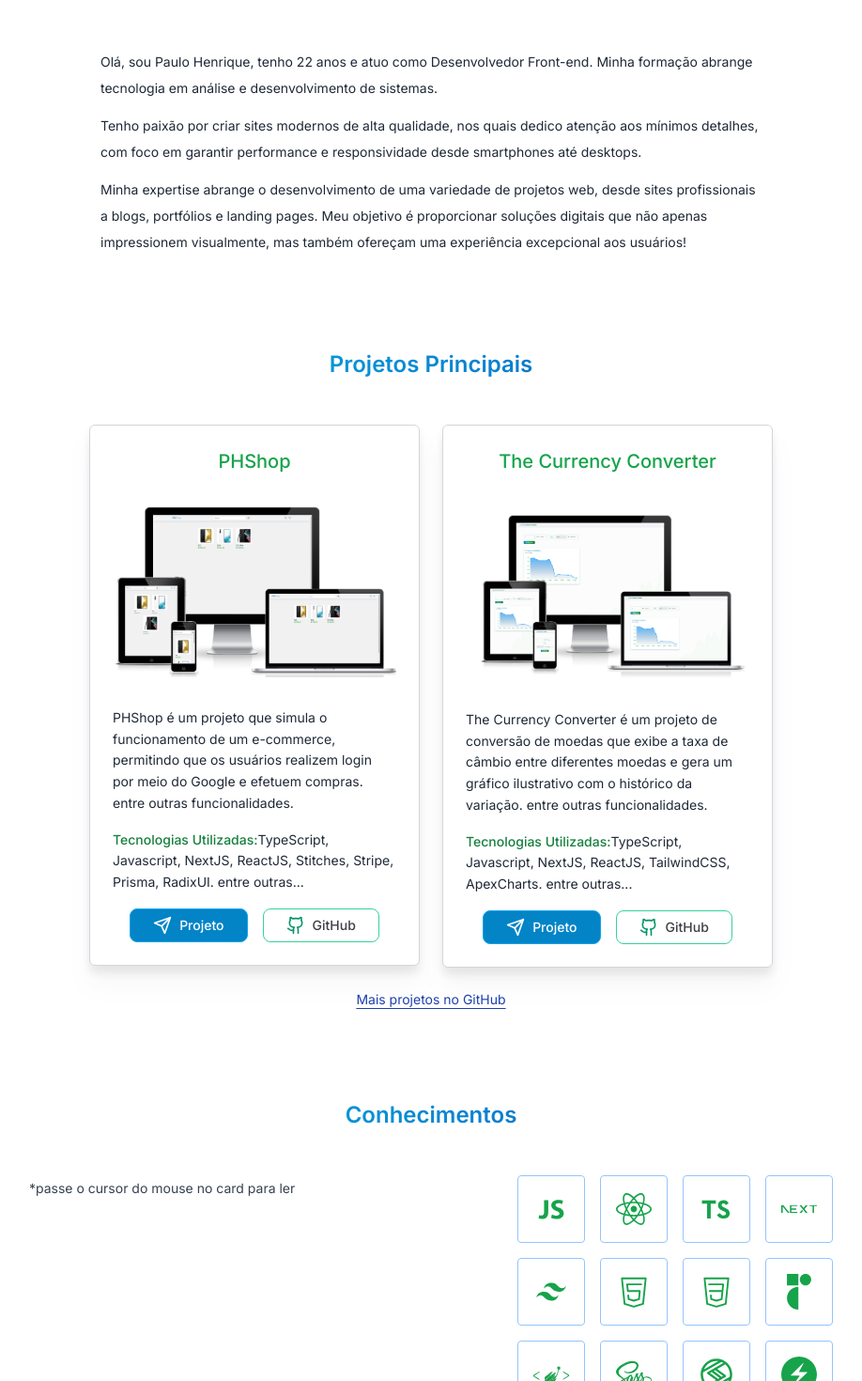
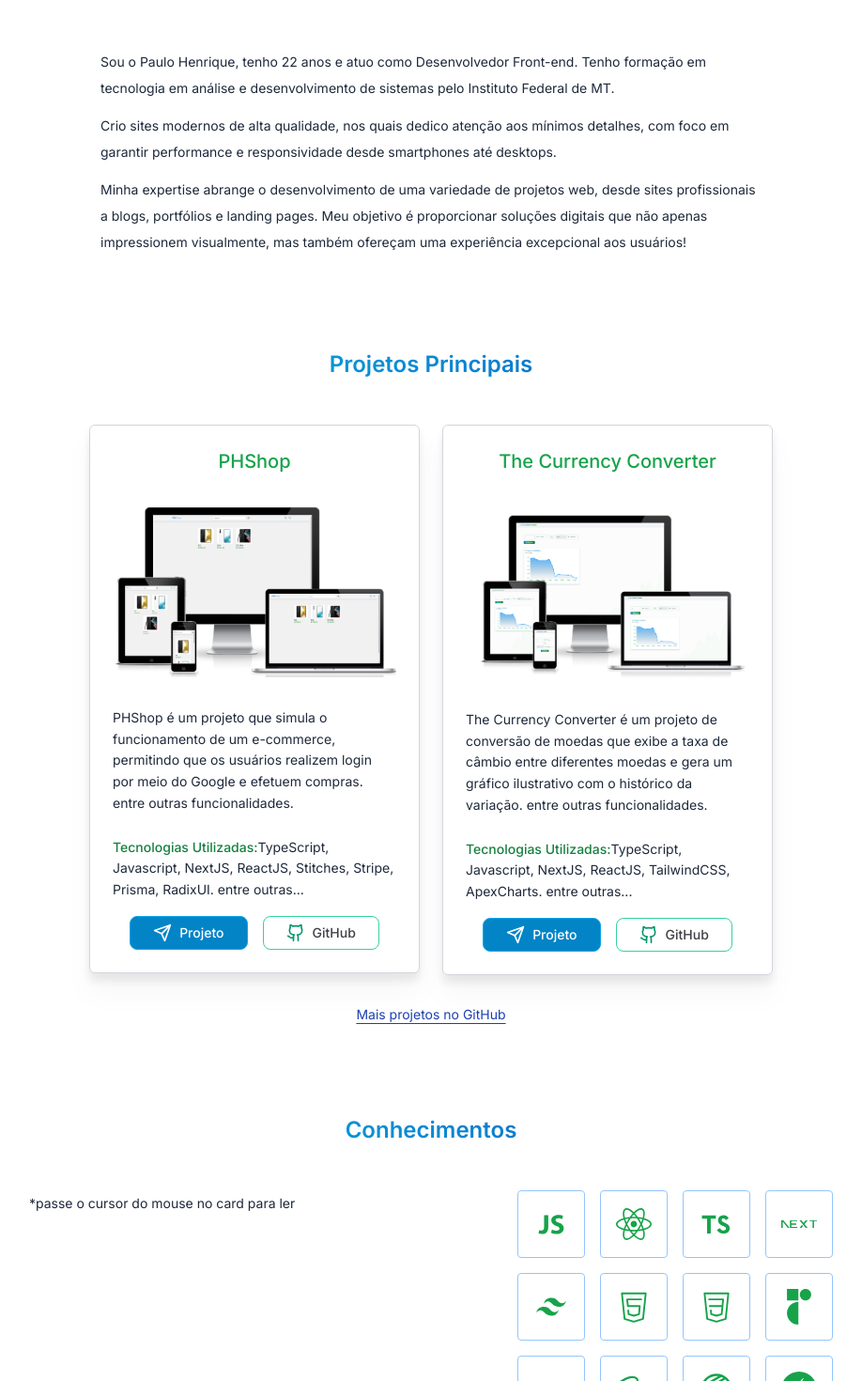
Before and after one commit to phpaulohenrique/portfolio, a Next.js app: page / in a window 1280 px wide. Shown: the part 900-2370 px from the top of the page at 94% size, without its empty margins (181-1099 px from the left). Built offline with nearby package versions, Linux system fonts and the light colour scheme.

Commit message:
style: css improvements.

```diff
--- a/app/components/Button/Button.tsx
+++ b/app/components/Button/Button.tsx
@@ -5,19 +5,20 @@ interface IButtonLink extends LinkProps {
     variant: 'primary' | 'secondary'
     children: ReactNode
     className?: string
+    target?: string
 }
 
 export function ButtonLink({ variant, children, className, ...rest }: IButtonLink) {
     return variant === 'primary' ? (
         <Link
-            className={`h-11 px-6 border border-sky-500 bg-sky-600 text-white rounded-lg font-medium flex items-center gap-2 min-w-[8rem] hover:brightness-110 transition-brightness duration-300 ${className}`}
+            className={`transition-brightness flex h-11 min-w-[8rem] items-center gap-2 rounded-lg border border-sky-500 bg-sky-600 px-6 font-medium text-white duration-300 hover:brightness-110 ${className}`}
             {...rest}
         >
             {children}
         </Link>
     ) : (
         <Link
-            className={`h-11 px-6 bg-transparent border border-emerald-400 text-zinc-700 rounded-lg font-medium flex items-center gap-2 min-w-[8rem] hover:bg-green-100 transition-colors duration-300 ${className}`}
+            className={`flex h-11 min-w-[8rem] items-center gap-2 rounded-lg border border-emerald-400 bg-transparent px-6 font-medium text-zinc-700 transition-colors duration-300 hover:bg-green-100 ${className}`}
             {...rest}
         >
             {children}
--- a/app/components/Sections/AboutMe.tsx
+++ b/app/components/Sections/AboutMe.tsx
@@ -6,17 +6,17 @@ export function AboutMe() {
         <section className="min-h-[50vh] pt-14 " id="about-me">
             <Fade cascade damping={0.1} triggerOnce>
                 <Heading>Sobre mim</Heading>
-                <div className="text-left text-sm leading-loose max-w-[44rem] m-auto flex flex-col gap-3">
+                <div className="m-auto flex max-w-[44rem] flex-col gap-3 text-left text-sm leading-loose">
                     <Fade cascade damping={0.3} triggerOnce>
                         <p>
-                            Olá, sou Paulo Henrique, tenho 22 anos e atuo como Desenvolvedor
-                            Front-end. Minha formação abrange tecnologia em análise e
-                            desenvolvimento de sistemas.
+                            Sou o Paulo Henrique, tenho 22 anos e atuo como Desenvolvedor Front-end.
+                            Tenho formação em tecnologia em análise e desenvolvimento de sistemas
+                            pelo Instituto Federal de MT.
                         </p>
                         <p>
-                            Tenho paixão por criar sites modernos de alta qualidade, nos quais
-                            dedico atenção aos mínimos detalhes, com foco em garantir performance e
-                            responsividade desde smartphones até desktops.
+                            Crio sites modernos de alta qualidade, nos quais dedico atenção aos
+                            mínimos detalhes, com foco em garantir performance e responsividade
+                            desde smartphones até desktops.
                         </p>
                         <p>
                             Minha expertise abrange o desenvolvimento de uma variedade de projetos
--- a/app/components/Sections/Knowledge.tsx
+++ b/app/components/Sections/Knowledge.tsx
@@ -112,30 +112,33 @@ export function Knowledge() {
         setCurrentTechOnHover(techs.find((el) => el.name === techName) || null)
     }
     return (
-        <section className="min-h-[70vh] pt-14 mt-10" id="knowledge">
+        <section className="mt-10 min-h-[70vh] pt-14" id="knowledge">
             <Fade damping={0.1} cascade triggerOnce>
                 <Heading>Conhecimentos</Heading>
-                <div className="flex justify-around flex-col gap-6 sm:flex-row sm:gap-0 items-center md:items-start">
-                    <div className="max-w-sm w-full order-2 sm:order-1">
+                <div className="flex flex-col items-center justify-around gap-6 sm:flex-row sm:gap-0 md:items-start">
+                    <div className="order-2 w-full max-w-sm sm:order-1">
                         {
-                            <p className="text-sm text-gray-700 leading-loose text-left">
-                                {currentTechOnHover?.description ??
+                            <p className="text-left text-sm leading-loose ">
+                                {currentTechOnHover?.description ||
                                     '*passe o cursor do mouse no card para ler'}
                             </p>
                         }
                     </div>
 
-                    <div className="grid grid-cols-3 lg:grid-cols-4 w-max gap-4 order-1 sm:order-2">
+                    <div className="order-1 grid w-max grid-cols-3 gap-4 sm:order-2 lg:grid-cols-4  ">
+                        <Fade damping={0.2} cascade triggerOnce>
                             {techs.map((tech) => (
                                 <Image
                                     key={tech.name}
+                                    title={tech.name}
                                     src={tech.icon}
-                                alt="Javascript logo"
-                                className="border border-blue-300 w-[4.5rem] h-[4.5rem] p-4 rounded   hover:border-sky-500 transition-colors duration-500 hover:shadow-md hover:shadow-sky-200"
+                                    alt={tech.name}
+                                    className="h-[4.5rem] w-[4.5rem] rounded border border-blue-300 p-4  transition-colors duration-700 hover:border-sky-600 hover:shadow-md hover:shadow-sky-200"
                                     onMouseOver={() => showTechDescription(tech.name)}
                                     onMouseOut={() => setCurrentTechOnHover(null)}
                                 />
                             ))}
+                        </Fade>
                     </div>
                 </div>
             </Fade>
--- a/app/components/Sections/Projects.tsx
+++ b/app/components/Sections/Projects.tsx
@@ -49,39 +49,41 @@ export function Projects() {
     return (
         <section className="min-h-[70vh] pt-14" id="projects">
             <Heading>Projetos Principais</Heading>
-            <div className="flex gap-6 sm:gap-6 flex-wrap justify-center">
+            <div className="flex flex-wrap justify-center gap-6 sm:gap-6">
                 <Fade cascade damping={0.2} triggerOnce>
                     {myProjects.map((project) => (
                         <div
                             key={project.name}
-                            className="bg-white px-6 py-6 rounded-md w-[22rem] drop-shadow-xl border border-gray-300 text-left hover:scale-[1.02] transition-all"
+                            className="w-[22rem] rounded-md border border-gray-300 bg-white px-6 py-6 text-left drop-shadow-xl transition-all hover:scale-[1.02]"
                         >
-                            <h3 className="text-xl font-medium text-green-600 mb-8 text-center">
+                            <h3 className="mb-8 text-center text-xl font-medium text-green-600">
                                 {project.name}
                             </h3>
                             <Image src={project.imgUrl} alt={project.name} className="w-full" />
                             <p className="mt-8 text-sm  leading-relaxed">{project.description}</p>
-                            <p className="mt-4 text-sm leading-relaxed ">
-                                <span className="font-medium text-sm text-green-700">
+                            <p className="mt-6 text-sm leading-relaxed ">
+                                <span className="text-sm font-medium text-green-700">
                                     Tecnologias Utilizadas:
                                 </span>
                                 {project.techs} entre outras...
                             </p>
-                            <div className="mt-4 flex gap-4 justify-center">
+                            <div className="mt-4 flex justify-center gap-4">
                                 <ButtonLink
                                     variant="primary"
                                     href={project.appUrl}
-                                    className="h-9 px-3 min-w-max text-sm"
+                                    className="h-9 min-w-max px-3 text-sm"
+                                    target="_blank"
                                 >
-                                    <Send className="w-5 h-5 text-white " />
+                                    <Send className="h-5 w-5 text-white " />
                                     Projeto
                                 </ButtonLink>
                                 <ButtonLink
                                     variant="secondary"
                                     href={project.githubUrl}
-                                    className="h-9 px-3 min-w-max text-sm"
+                                    className="h-9 min-w-max px-3 text-sm"
+                                    target="_blank"
                                 >
-                                    <Github className="w-5 h-5 text-emerald-600 " />
+                                    <Github className="h-5 w-5 text-emerald-600 " />
                                     GitHub
                                 </ButtonLink>
                             </div>
@@ -93,7 +95,7 @@ export function Projects() {
             <Link
                 href="https://github.com/phpaulohenrique?tab=repositories"
                 target="_blank"
-                className="text-sm mt-6 inline-block text-blue-800 underline decoration-1 underline-offset-4 hover:text-blue-600 transition-colors"
+                className="mt-8 inline-block text-sm text-blue-800 underline decoration-1 underline-offset-4 transition-colors hover:text-blue-600"
             >
                 Mais projetos no GitHub
             </Link>
--- a/app/page.tsx
+++ b/app/page.tsx
@@ -18,58 +18,58 @@ export default function Home() {
     return (
         <>
             <LinesAnimation />
-            <div className="text-gray-800">
-                <header className="w-full  bg-gray-500 fixed top-0 bg-clip-padding backdrop-filter backdrop-blur-[5px] bg-opacity-5 shadow z-20">
-                    <div className="max-w-5xl m-auto flex justify-between  items-center p-4 md:p-3 h-12 ">
+            <div className="text-slate-800">
+                <header className="fixed  top-0 z-20 w-full bg-gray-500 bg-opacity-5 bg-clip-padding shadow backdrop-blur-[5px] backdrop-filter">
+                    <div className="m-auto flex h-12 max-w-5xl  items-center justify-between p-4 md:p-3 ">
                         <Link href="#start">
-                            <span className="text-gray-800 text-base">Paulo Henrique</span>
+                            <span className="text-base text-gray-800">Paulo Henrique</span>
                         </Link>
-                        <ul className="hidden gap-3 items-center text-sm text-gray-700  sm:flex ">
-                            <li className="px-2 py-1 rounded-md hover:bg-slate-300 hover:text-gray-800 transition-colors duration-300 ">
+                        <ul className="hidden items-center gap-3 text-sm text-gray-700  sm:flex ">
+                            <li className="rounded-md px-2 py-1 transition-colors duration-300 hover:bg-slate-300 hover:text-gray-800 ">
                                 <Link href="#about-me">Quem sou</Link>
                             </li>
-                            <li className="px-2 py-1 rounded-md hover:bg-slate-300 hover:text-gray-800 transition-colors duration-300">
+                            <li className="rounded-md px-2 py-1 transition-colors duration-300 hover:bg-slate-300 hover:text-gray-800">
                                 <Link href="#projects">Projetos</Link>
                             </li>
-                            <li className="px-2 py-1 rounded-md hover:bg-slate-300 hover:text-gray-800 transition-colors duration-300">
+                            <li className="rounded-md px-2 py-1 transition-colors duration-300 hover:bg-slate-300 hover:text-gray-800">
                                 <Link href="#knowledge">Conhecimentos</Link>
                             </li>
-                            <li className="px-2 py-1 rounded-md hover:bg-slate-300 hover:text-gray-800 transition-colors duration-300">
+                            <li className="rounded-md px-2 py-1 transition-colors duration-300 hover:bg-slate-300 hover:text-gray-800">
                                 <Link href="#contact">Contato</Link>
                             </li>
                         </ul>
                         <button onClick={toggleMenuBar} className="sm:hidden">
                             {isMenuOpen ? (
-                                <X className="w-6 h-6 text-sky-600" />
+                                <X className="h-6 w-6 text-sky-600" />
                             ) : (
-                                <Menu className="w-6 h-6 text-sky-600" />
+                                <Menu className="h-6 w-6 text-sky-600" />
                             )}
                         </button>
                     </div>
                 </header>
 
                 <div
-                    className={`bg-clip-padding backdrop-filter backdrop-blur-[10px] bg-opacity-[.15] shadow-lg bg-teal-100 w-full py-5 px-6 -translate-y-full fixed transition-translate duration-500 ease-out z-10 ${
-                        isMenuOpen && 'mt-12 fixed translate-y-0'
+                    className={`transition-translate fixed z-10 w-full -translate-y-full bg-teal-100 bg-opacity-[.15] bg-clip-padding px-6 py-5 shadow-lg backdrop-blur-[10px] backdrop-filter duration-500 ease-out ${
+                        isMenuOpen && 'fixed mt-12 translate-y-0'
                     }`}
                 >
                     <ul className="flex flex-col gap-4 text-sm text-gray-800  sm:hidden  ">
-                        <li className="underline decoration-solid decoration-emerald-600 underline-offset-4 w-max ">
+                        <li className="w-max underline decoration-emerald-600 decoration-solid underline-offset-4 ">
                             <Link href="#about-me" onClick={() => setIsMenuOpen(false)}>
                                 Quem sou
                             </Link>
                         </li>
-                        <li className="underline decoration-solid decoration-emerald-600 underline-offset-4  w-max">
+                        <li className="w-max underline decoration-emerald-600 decoration-solid  underline-offset-4">
                             <Link href="#projects" onClick={() => setIsMenuOpen(false)}>
                                 Projetos
                             </Link>
                         </li>
-                        <li className="underline decoration-solid decoration-emerald-600 underline-offset-4 w-max">
+                        <li className="w-max underline decoration-emerald-600 decoration-solid underline-offset-4">
                             <Link href="#knowledge" onClick={() => setIsMenuOpen(false)}>
                                 Conhecimentos
                             </Link>
                         </li>
-                        <li className="underline decoration-solid decoration-emerald-600 underline-offset-4 w-max">
+                        <li className="w-max underline decoration-emerald-600 decoration-solid underline-offset-4">
                             <Link href="#contact" onClick={() => setIsMenuOpen(false)}>
                                 Contato
                             </Link>
@@ -77,16 +77,16 @@ export default function Home() {
                     </ul>
                 </div>
 
-                <main className="min-h-screen text-center w-full m-auto max-w-5xl p-6 sm:p-4">
+                <main className="m-auto min-h-screen w-full max-w-5xl p-6 text-center sm:p-4">
                     <section
-                        className="min-h-screen flex items-center justify-center flex-col"
+                        className="flex min-h-screen flex-col items-center justify-center"
                         id="start"
                     >
                         <Slide direction="up" triggerOnce>
-                            <h1 className="text-2xl lg:text-3xl text-slate-700">
+                            <h1 className="text-2xl text-slate-700 lg:text-3xl">
                                 Olá, eu sou o Paulo Henrique{' '}
                                 <Fade delay={200} triggerOnce>
-                                    <strong className=" text-[4rem] lg:text-[5rem] p-4 uppercase font-black block mb-3 tracking-tight bg-clip-text text-transparent bg-gradient-frontend leading-[4rem]">
+                                    <strong className=" mb-3 block bg-gradient-frontend bg-clip-text p-4 text-[4rem] font-black uppercase leading-[4rem] tracking-tight text-transparent lg:text-[5rem]">
                                         frontend developer
                                     </strong>
                                 </Fade>
@@ -96,13 +96,13 @@ export default function Home() {
                                 transformar desafios em interfaces simples por meio da programação!
                             </p>
 
-                            <div className="flex gap-4 mt-8">
+                            <div className="mt-8 flex gap-4">
                                 <ButtonLink variant="secondary" href="#projects">
-                                    <Briefcase className="w-6 h-6 text-emerald-600 " />
+                                    <Briefcase className="h-6 w-6 text-emerald-600 " />
                                     Projetos
                                 </ButtonLink>
                                 <ButtonLink variant="primary" href="#contact">
-                                    <Send className="w-5 h-5 text-white " />
+                                    <Send className="h-5 w-5 text-white " />
                                     Contato
                                 </ButtonLink>
                             </div>
@@ -115,7 +115,7 @@ export default function Home() {
 
                         </div> */}
                         </Slide>
-                        <ArrowDown className="w-5 h-5 text-purple-600 absolute bottom-20 animate-bounce " />
+                        <ArrowDown className="absolute bottom-12 h-5 w-5 animate-bounce text-purple-600 " />
                     </section>
                     <>
                         <AboutMe />
--- /dev/null
+++ b/prettier.config.js
@@ -0,0 +1,3 @@
+module.exports = {
+  plugins: ['prettier-plugin-tailwindcss'],
+}
```
Also changed, not shown: app/components/Sections/Contact.tsx (+5 -3 lines), package.json (+9 -9 lines), .eslintrc.json, 1 other file (tests, documents, lock files or other folders). Lines whose indentation alone changed are shown as unchanged.
